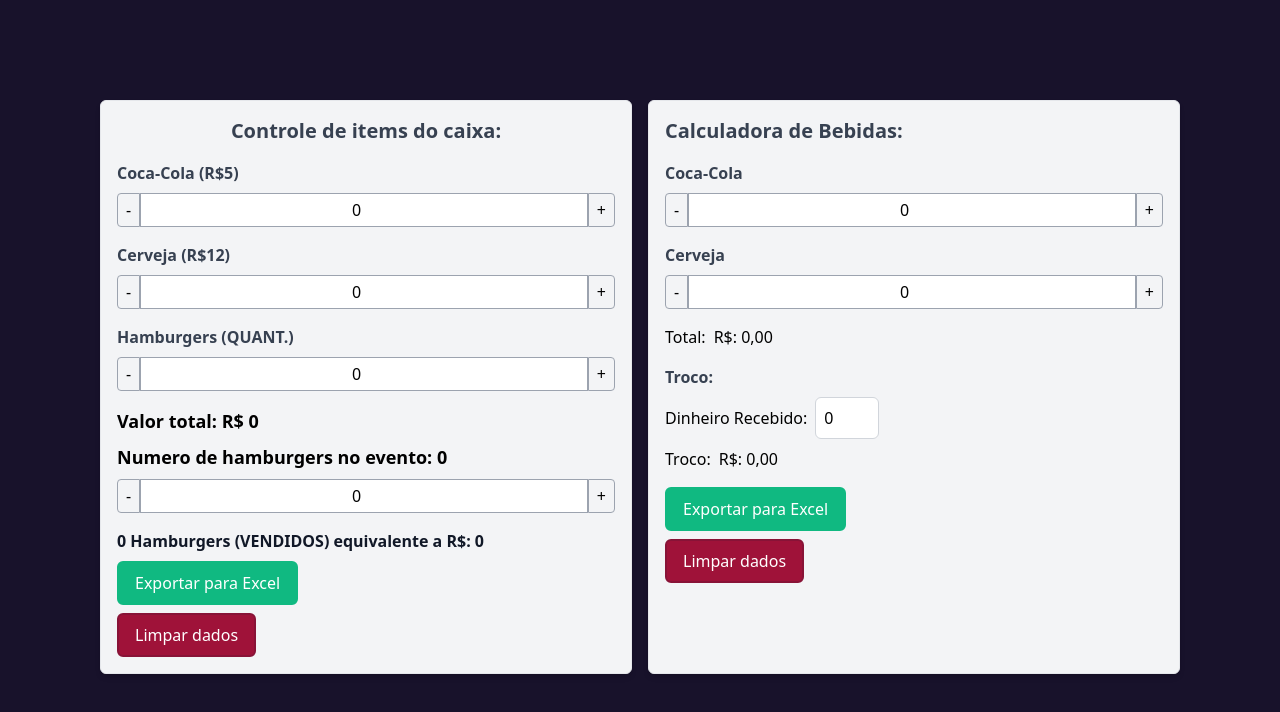
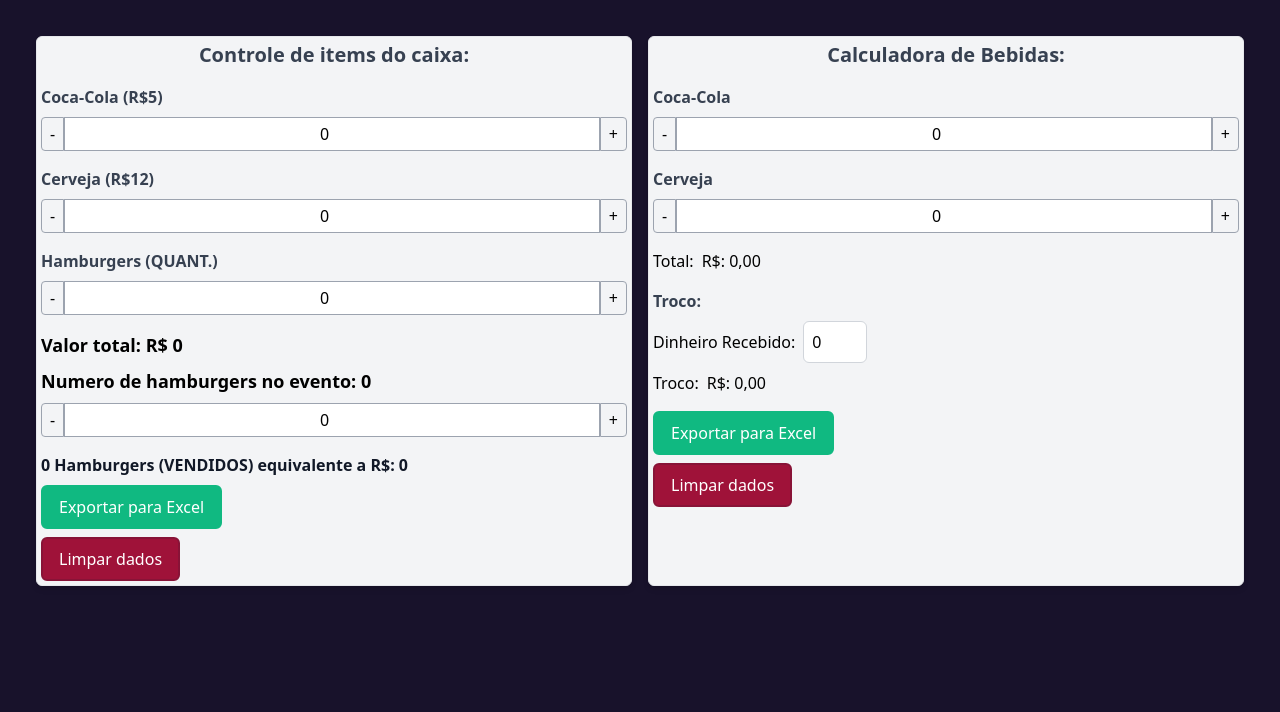
Before and after one commit to gustavorteuber/cj49-system, a Vue app: page / in a window 1280 px wide. Shown: the top 712 px of the page. Built offline with nearby package versions, Linux system fonts and the light colour scheme.

Commit message:
responsive

```diff
--- a/src/App.vue
+++ b/src/App.vue
@@ -1,14 +1,11 @@
 <template>
-  <div
-    class="p-1 justify-center flex flex-col md:flex-row"
-    style="margin: 80px"
-  >
-    <div class="bg-gray-100 md:w-1/2 p-4 border rounded-md shadow-md">
+  <div class="justify-center flex flex-col md:flex-row" style="margin: 20px">
+    <div class="p-1 bg-gray-100 md:w-1/2 border rounded-md shadow-md">
       <MeuCaixaEletronico />
     </div>
     <div class="m-2"></div>
     <div
-      class="bg-gray-100 md:w-1/2 w-full p-4 border rounded-md shadow-md order-2 md:order-1"
+      class="bg-gray-100 md:w-1/2 w-full p-1 border rounded-md shadow-md order-2 md:order-1"
     >
       <calculator />
     </div>
--- a/src/components/calculator.vue
+++ b/src/components/calculator.vue
@@ -1,6 +1,6 @@
 <template>
   <div>
-    <h2 class="text-xl block text-gray-700 font-bold mb-4">
+    <h2 class="text-center text-xl block text-gray-700 font-bold mb-4">
       Calculadora de Bebidas:
     </h2>
     <!-- Inputs para as bebidas -->
@@ -10,7 +10,6 @@
         <button
           class="px-2 py-1 border border-gray-400 rounded-l"
           @click="decreaseCocaCola"
-
         >
           -
         </button>
@@ -101,6 +100,7 @@ export default {
       total: 0,
       dinheiroRecebido: 0,
       troco: 0,
+      tableData: [],
     };
   },
   computed: {
@@ -157,15 +157,15 @@ export default {
       }
     },
     exportToExcel() {
-      const worksheet = XLSX.utils.json_to_sheet([
-        {
+      const newData = {
         "Coca-Cola": this.cocaCola,
         Cerveja: this.beer,
         Total: this.calcularTotal(),
         "Dinheiro Recebido": this.dinheiroRecebido,
         Troco: this.calcularTroco(),
-        },
-      ]);
+      };
+      this.tableData.push(newData);
+      const worksheet = XLSX.utils.json_to_sheet(this.tableData);
       worksheet["C2"].z = "R$0.00";
       worksheet["D2"].z = "R$0.00";
       worksheet["E2"].z = "R$0.00";
@@ -173,6 +173,41 @@ export default {
       XLSX.utils.book_append_sheet(workbook, worksheet, "Produtos");
       XLSX.writeFile(workbook, "produtos.xlsx");
     },
+    updatepre() {
+      if (this.pre > 0) {
+        this.pre--;
+        window.localStorage.setItem("pre", this.pre);
+      }
+    },
+    addTableData() {
+      this.exportToExcel();
+      this.limpar();
+    },
+    updateBeer() {
+      if (this.beer > 0) {
+        this.beer--;
+        window.localStorage.setItem("beer", this.beer);
+      }
+    },
+    updateHam() {
+      if (this.hamburgers > 0) {
+        this.hamburgers--;
+        window.localStorage.setItem("hamburgers", this.hamburgers);
+      }
+    },
+    updateCoca() {
+      if (this.cocaCola > 0) {
+        this.cocaCola--;
+        window.localStorage.setItem("cocaCola", this.cocaCola);
+      }
+    },
+  },
+  mounted() {
+    this.cocaCola = parseInt(window.localStorage.getItem("cocaCola")) || 0;
+    this.beer = parseInt(window.localStorage.getItem("beer")) || 0;
+    this.hamburgers = parseInt(window.localStorage.getItem("hamburgers")) || 0;
+    this.pre = parseInt(window.localStorage.getItem("pre")) || 0;
+    this.final = parseInt(window.localStorage.getItem("final")) || 0;
   },
 };
 </script>
```
Lines whose indentation alone changed are shown as unchanged.
